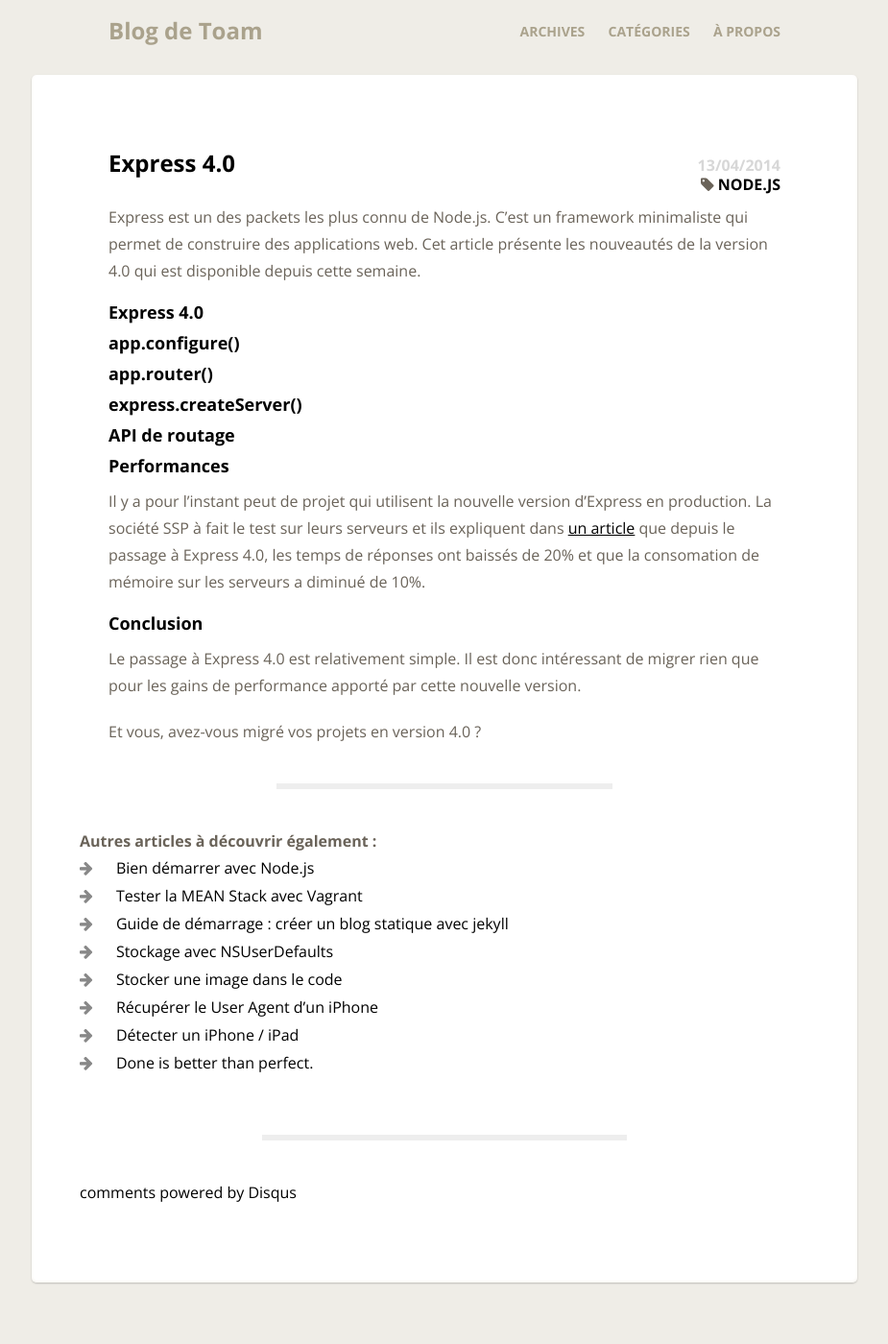
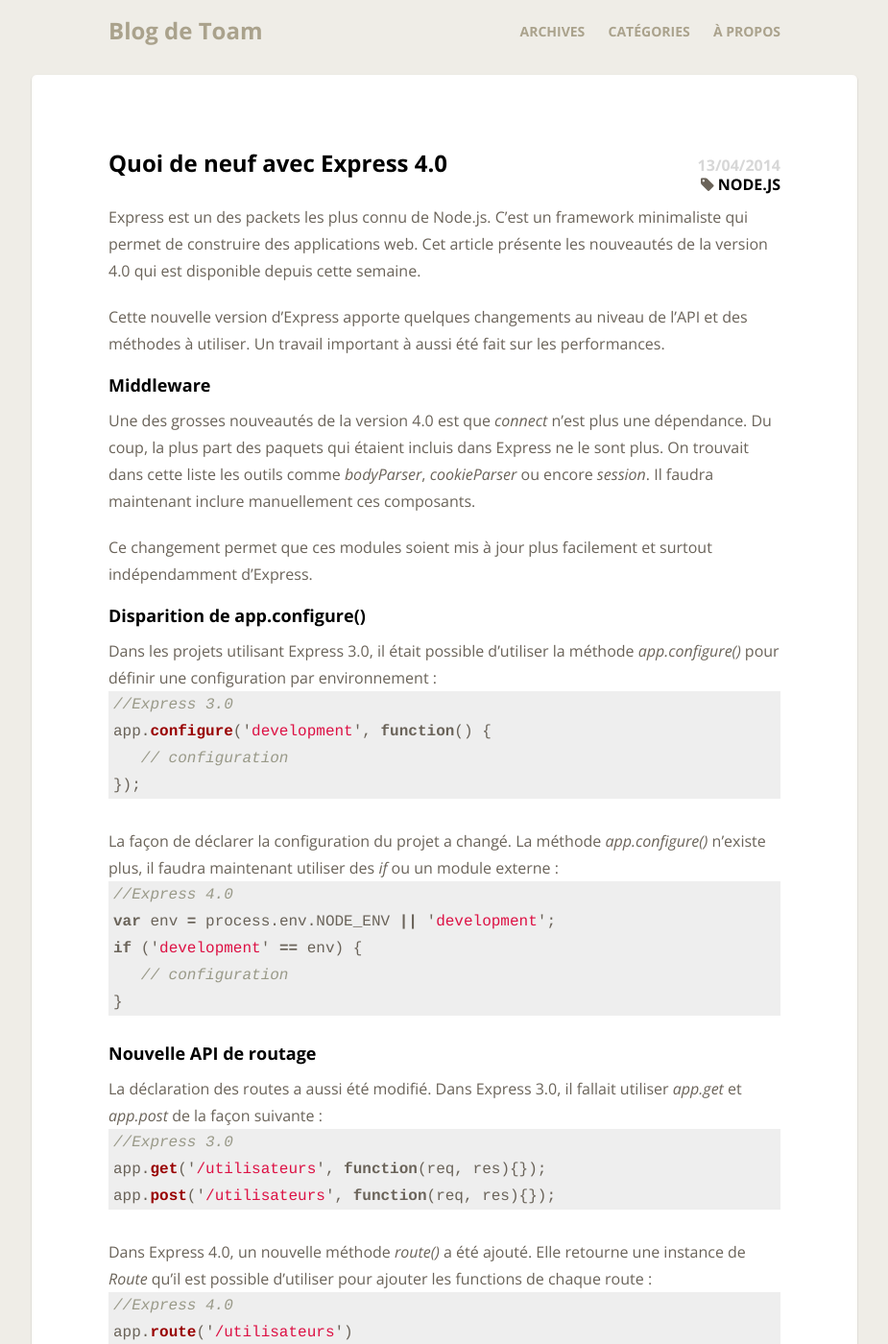
Before and after one commit to Toam/toam.fr, a Jekyll site: the page built from _posts/2014-04-13-express-4.markdown, in a window 1280 px wide and 1400 px high. Shown: the whole window at 96% size, without its empty margins (177-1102 px from the left). Built offline with Jekyll 4.4.1, drawn with Linux system fonts in a browser that asks for light colours; nearby versions of some CDN libraries; comment, search, counter and statistics services are not loaded; some of the changed text lies outside the part shown.

Commit message:
Fin de l'article sur Express 4.0

```diff
--- a/_posts/2014-04-13-express-4.markdown
+++ b/_posts/2014-04-13-express-4.markdown
@@ -1,7 +1,7 @@
 ---
 published: true
 layout: post
-title: "Express 4.0"
+title: "Quoi de neuf avec Express 4.0"
 category: node.js
 comments: true
 ---
@@ -9,25 +9,100 @@
 Express est un des packets les plus connu de Node.js. C'est un framework minimaliste qui permet de construire des
 applications web. Cet article présente les nouveautés de la version 4.0 qui est disponible depuis cette semaine.
 
-##### Express 4.0
+Cette nouvelle version d'Express apporte quelques changements au niveau de l'API et des méthodes à utiliser. Un travail
+important à aussi été fait sur les performances.
 
-##### app.configure()
+<!--more-->
 
-##### app.router()
+##### Middleware
+Une des grosses nouveautés de la version 4.0 est que _connect_ n'est plus une dépendance. Du coup, la plus part des
+paquets qui étaient incluis dans Express ne le sont plus. On trouvait dans cette liste les outils comme _bodyParser_,
+_cookieParser_ ou encore _session_. Il faudra maintenant inclure manuellement ces composants.
+
+Ce changement permet que ces modules soient mis à jour plus facilement et surtout indépendamment d'Express.
+
+##### Disparition de app.configure()
+
+Dans les projets utilisant Express 3.0, il était possible d'utiliser la méthode _app.configure()_ pour définir une
+configuration par environnement :
+
+{% highlight js %}
+//Express 3.0
+app.configure('development', function() {
+   // configuration
+});
+{% endhighlight %}
+
+La façon de déclarer la configuration du projet a changé. La méthode _app.configure()_ n'existe plus, il faudra
+maintenant utiliser des _if_ ou un module externe :
+
+{% highlight js %}
+//Express 4.0
+var env = process.env.NODE_ENV || 'development';
+if ('development' == env) {
+   // configuration
+}
+{% endhighlight %}
+
+##### Nouvelle API de routage
+
+La déclaration des routes a aussi été modifié. Dans Express 3.0, il fallait utiliser _app.get_ et _app.post_ de la façon
+suivante :
+{% highlight js %}
+//Express 3.0
+app.get('/utilisateurs', function(req, res){});
+app.post('/utilisateurs', function(req, res){});
+{% endhighlight %}
+
+Dans Express 4.0, un nouvelle méthode _route()_ a été ajouté. Elle retourne une instance de _Route_ qu'il est possible
+d'utiliser pour ajouter les functions de chaque route :
+{% highlight js %}
+//Express 4.0
+app.route('/utilisateurs')
+  .get(function(req, res, next) {})
+  .post(function(req, res, next) {})
+{% endhighlight %}
+
+En plus de _get()_ et _post()_, il est possible d'utiliser la méthode _all_ qui sera appelé pour les méthodes GET et
+POST.
+{% highlight js %}
+//Express 4.0
+app.route('/utilisateurs')
+  .all(function(req, res, next) {
+    // ce code sera exécute pour tous les appels
+  })
+  .get(function(req, res, next) {})
+  .post(function(req, res, next) {})
+{% endhighlight %}
+
+On peut d'ailleurs utiliser _Route_ pour faire un routeur indépendant :
+{% highlight js %}
+//Création des Routes
+var utilisateurs = express.Route();
+utilisateurs.get('/nouveau',function(req, res, next) {});
+utilisateurs.get('/admins',function(req, res, next) {});
+
+//Utilisation du routeur
+app.use('/utilisateurs', utilisateurs);
+{% endhighlight %}
+
+Dans cet exemple, on peut utiliser les routes _/utilisateurs/nouveau_ et _/utilisateurs/nouveau_ pour accéder aux
+fonctions qui ont été définies dans les routes.
 
 ##### express.createServer()
 
-##### API de routage
+Il n'était plus recommandé d'utiliser cette méthode depuis un moment. Elle a définitivement disparu et il faudrait
+maintenant utiliser _express()_.
 
 ##### Performances
 
-Il y a pour l'instant peut de projet qui utilisent la nouvelle version d'Express en production. La
-société SSP à fait le test sur leurs serveurs et ils expliquent dans <a
+Il y a pour l'instant peut de projet qui utilisent la nouvelle version d'Express en production. La société SSP à fait le
+test sur leurs serveurs et ils expliquent dans <a
 href="http://tech.secretsaucepartners.com/express-4-tested-in-production/" target="_blank">un article</a> que depuis le
-passage à Express 4.0, les temps de réponses ont baissés de 20% et que la consomation de mémoire sur les serveurs a
+passage à Express 4.0, les temps de réponses ont baissés de 20% et que la consommation de mémoire sur les serveurs a
 diminué de 10%.
 
-##### Conclusion
+##### En conclusion
 
 Le passage à Express 4.0 est relativement simple. Il est donc intéressant de migrer rien que pour les gains de
 performance apporté par cette nouvelle version.
```
